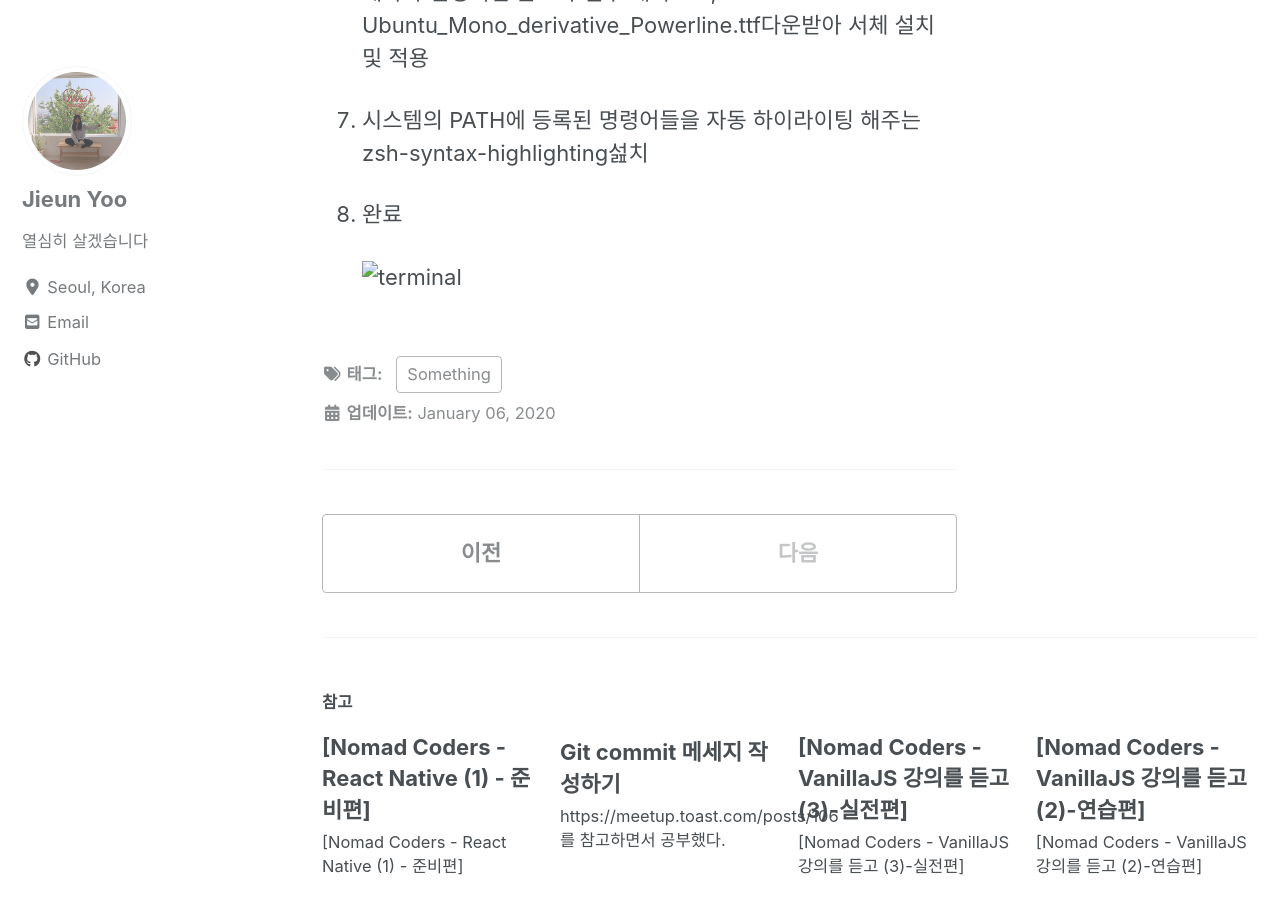
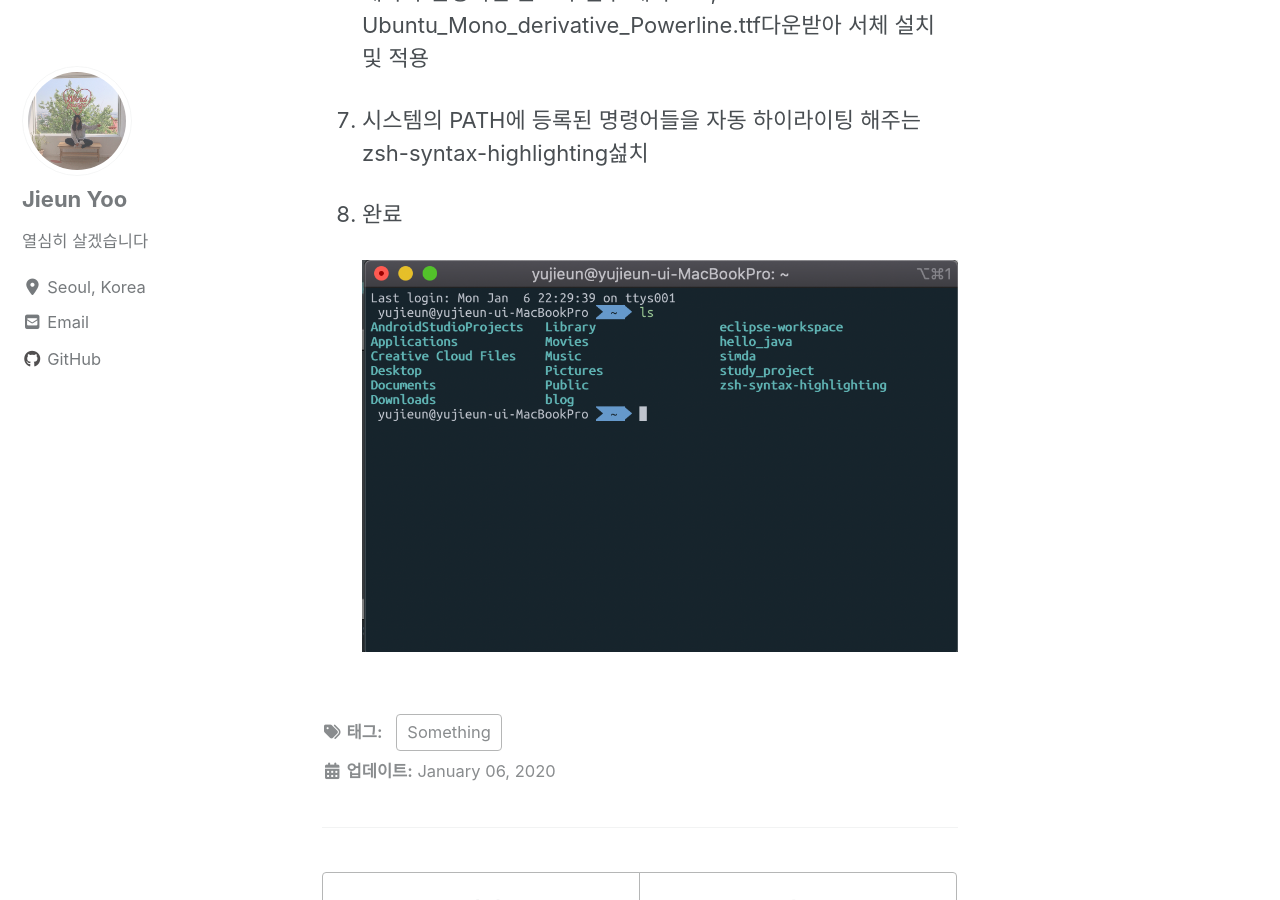
Before and after one commit to YuJieun/YuJieun.github.io, a Jekyll site: the page built from _posts/2020-01-06-changeTerminal.md, in a window 1280 px wide and 900 px high, scrolled down 818 px. Built offline with Jekyll 4.4.1, drawn with Linux system fonts in a browser that asks for light colours; cached includes are drawn as plain includes; nearby versions of some CDN libraries.

Commit message:
Fix image url

```diff
--- a/_posts/2020-01-06-changeTerminal.md
+++ b/_posts/2020-01-06-changeTerminal.md
@@ -31,4 +31,4 @@ toc: true
 
 8. 완료
 
-   ![terminal](./assets/images/terminal.png)
+   ![terminal](../assets/images/terminal.png)
```
